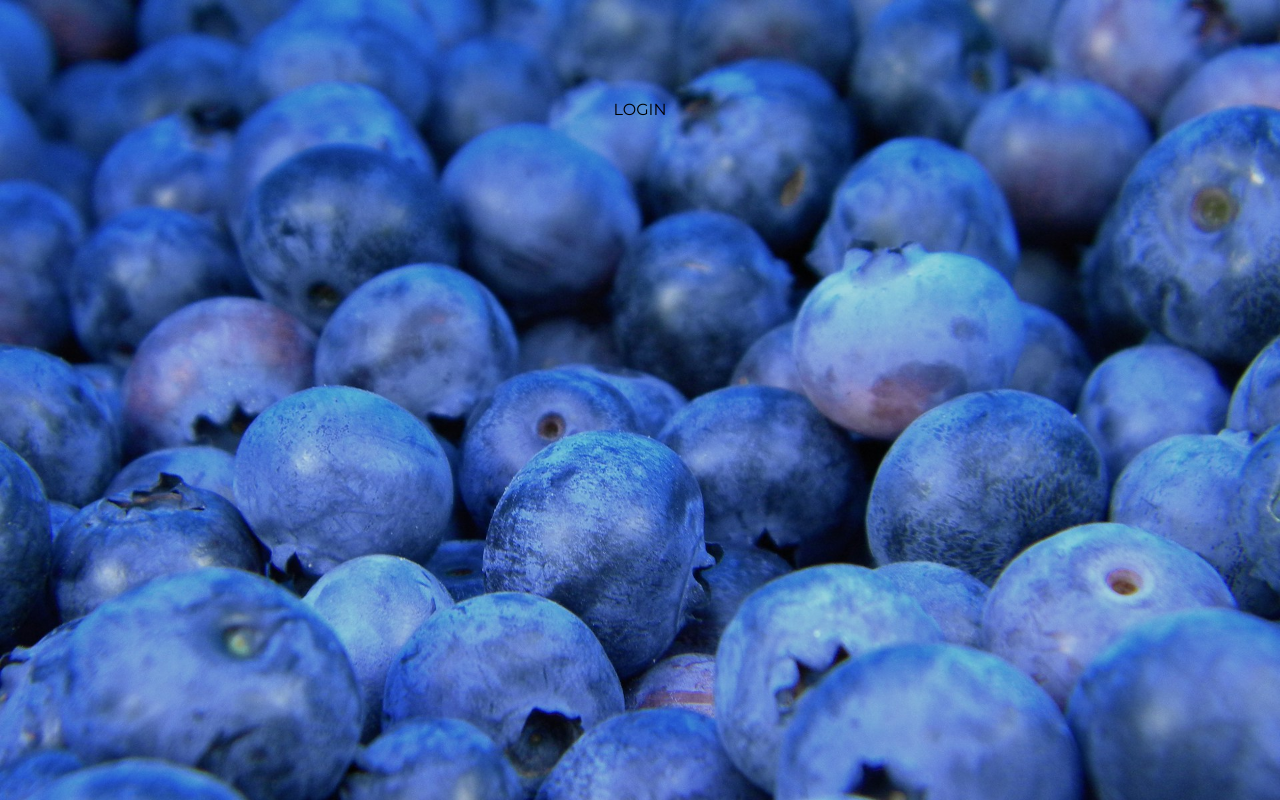
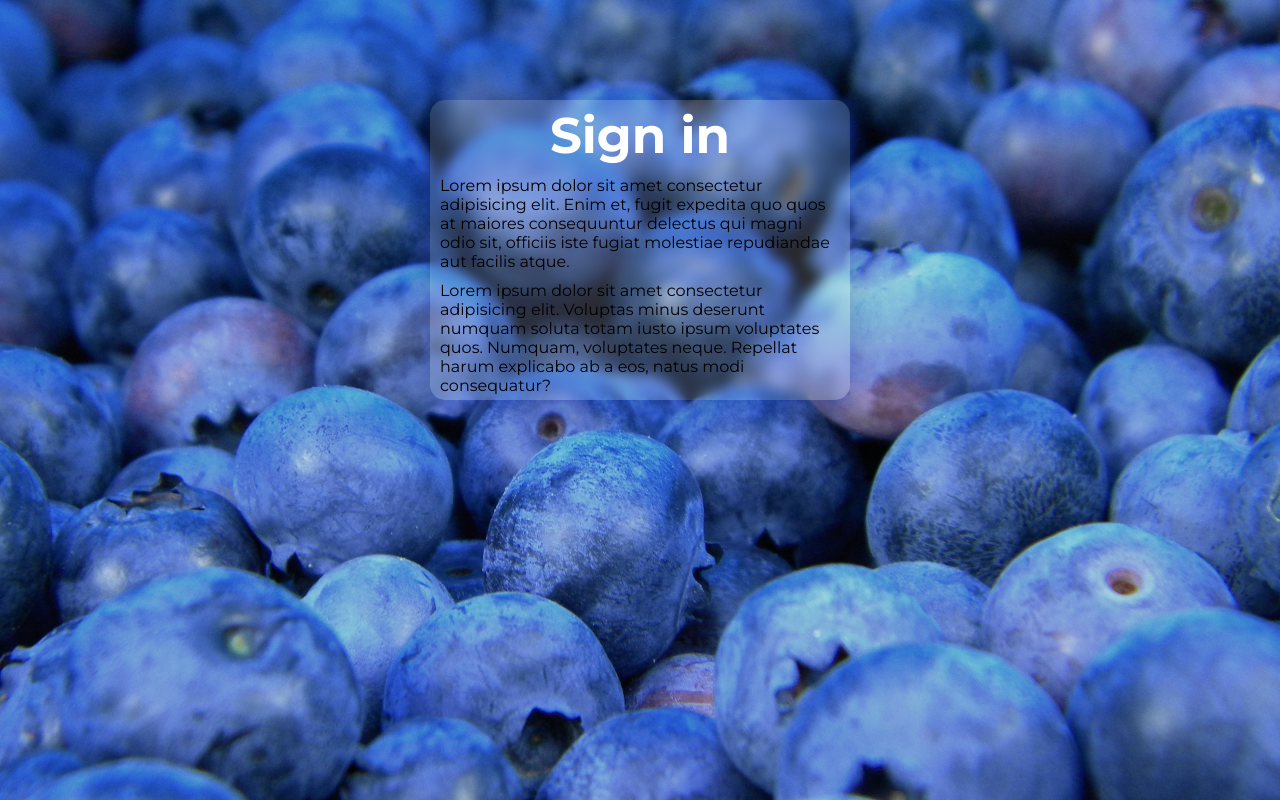
Before and after one commit to alexey-hohlov/auth-forms, a React (Create React App) app: page /login in a window 1280 px wide. Built offline with nearby package versions, Linux system fonts and the light colour scheme.

Commit message:
dev: building sign-in page

```diff
--- /dev/null
+++ b/src/components/common/GlassWrapper/GlassWrapper.module.scss
@@ -0,0 +1,14 @@
+.wrapper {
+    border-radius: 15px;
+    padding: {
+        top: 5px;
+        bottom: 5px;
+        left: 10px;
+        right: 10px;
+    };
+
+    background: rgba(255, 255, 255, 0.15);
+    box-shadow: 0 8px 32px 0 rgba(31, 38, 135, 0.37);
+    backdrop-filter: blur(6px);
+    -webkit-backdrop-filter: blur(6px);
+}
--- /dev/null
+++ b/src/components/common/GlassWrapper/GlassWrapper.tsx
@@ -0,0 +1,17 @@
+import { ReactNode, forwardRef } from 'react';
+import styles from './GlassWrapper.module.scss';
+
+type Ref = HTMLDivElement;
+interface Props {
+    children: ReactNode;
+}
+
+const GlassWrapper = forwardRef<Ref, Props>(({ children }, ref) => {
+    return (
+        <div className={styles.wrapper} ref={ref}>
+            {children}
+        </div>
+    );
+});
+
+export default GlassWrapper;
--- a/src/components/index.ts
+++ b/src/components/index.ts
@@ -4,3 +4,4 @@ export { default as Greetings } from './Greetings/Greetings';
 
 // reusable components
 export { default as Button } from './common/Button/Button';
+export { default as GlassWrapper } from './common/GlassWrapper/GlassWrapper';
--- a/src/pages/Login/Login.module.scss
+++ b/src/pages/Login/Login.module.scss
@@ -0,0 +1,15 @@
+.login {
+    display: grid;
+    grid-template-columns: 100%;
+    grid-template-rows: auto;
+    place-items: center;
+    gap: 10px;
+
+    width: 400px;
+}
+
+.header {
+    color: white;
+    font-family: MontserratBold;
+    font-size: 50px;
+}
--- a/src/pages/Login/Login.tsx
+++ b/src/pages/Login/Login.tsx
@@ -1,5 +1,30 @@
+import { motion } from 'framer-motion';
+import { GlassWrapper } from '../../components';
+import styles from './Login.module.scss';
+import { scale } from '../../utils/animations';
+
 const Login: React.FC = () => {
-    return <div>LOGIN</div>;
+    const MGlassWrapper = motion(GlassWrapper);
+
+    return (
+        <MGlassWrapper initial={'hidden'} animate={'visible'} variants={scale}>
+            <div className={styles.login}>
+                <motion.span className={styles.header}>Sign in</motion.span>
+                <span>
+                    Lorem ipsum dolor sit amet consectetur adipisicing elit.
+                    Enim et, fugit expedita quo quos at maiores consequuntur
+                    delectus qui magni odio sit, officiis iste fugiat molestiae
+                    repudiandae aut facilis atque.
+                </span>
+                <span>
+                    Lorem ipsum dolor sit amet consectetur adipisicing elit.
+                    Voluptas minus deserunt numquam soluta totam iusto ipsum
+                    voluptates quos. Numquam, voluptates neque. Repellat harum
+                    explicabo ab a eos, natus modi consequatur?
+                </span>
+            </div>
+        </MGlassWrapper>
+    );
 };
 
 export default Login;
```
